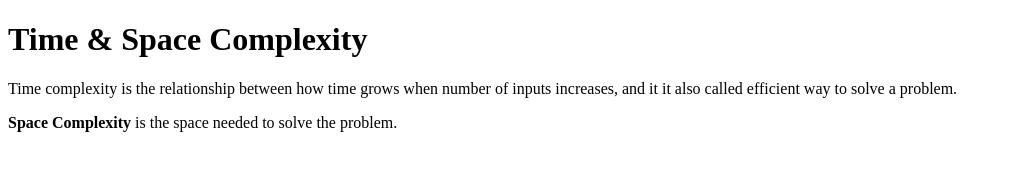
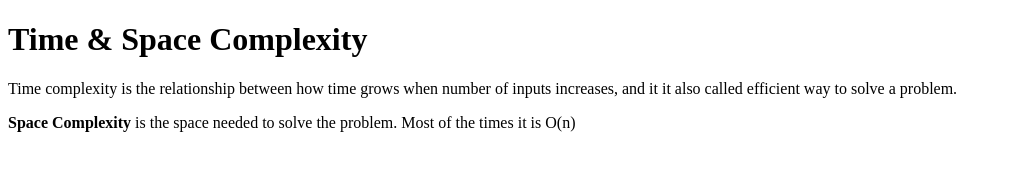
Before and after one commit to acciojob/time-and-space-complexity-Imhrutik05, a website: page main.html in a window 1280 px wide. Shown: the whole page, without its empty margins (0-1011 px from the left). Drawn offline with Linux system fonts and the light colour scheme.

Commit message:
created a submission

```diff
--- a/main.html
+++ b/main.html
@@ -10,7 +10,7 @@
 	<!-- the entire body must be written by student -->
 	<h1>Time & Space Complexity</h1>
 	<p>Time complexity is the relationship between how time grows when number of inputs increases, and it it also called efficient way to solve a problem.</p>
-	<p><b>Space Complexity</b> is the space needed to solve the problem.</p>
+	<p><b>Space Complexity</b> is the space needed to solve the problem. Most of the times it is O(n)</p>
     <script type="text/javascript" src="./script.js">
 </script>
 
```
